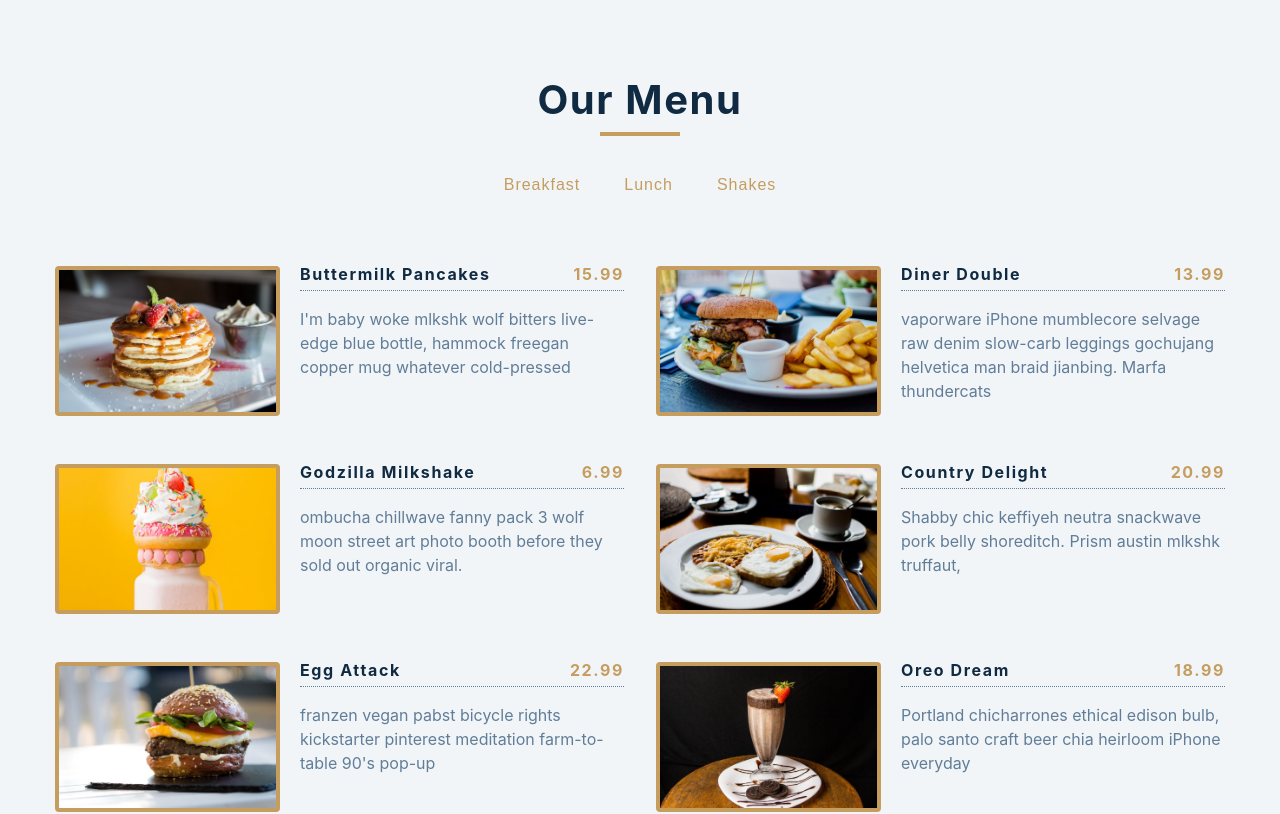
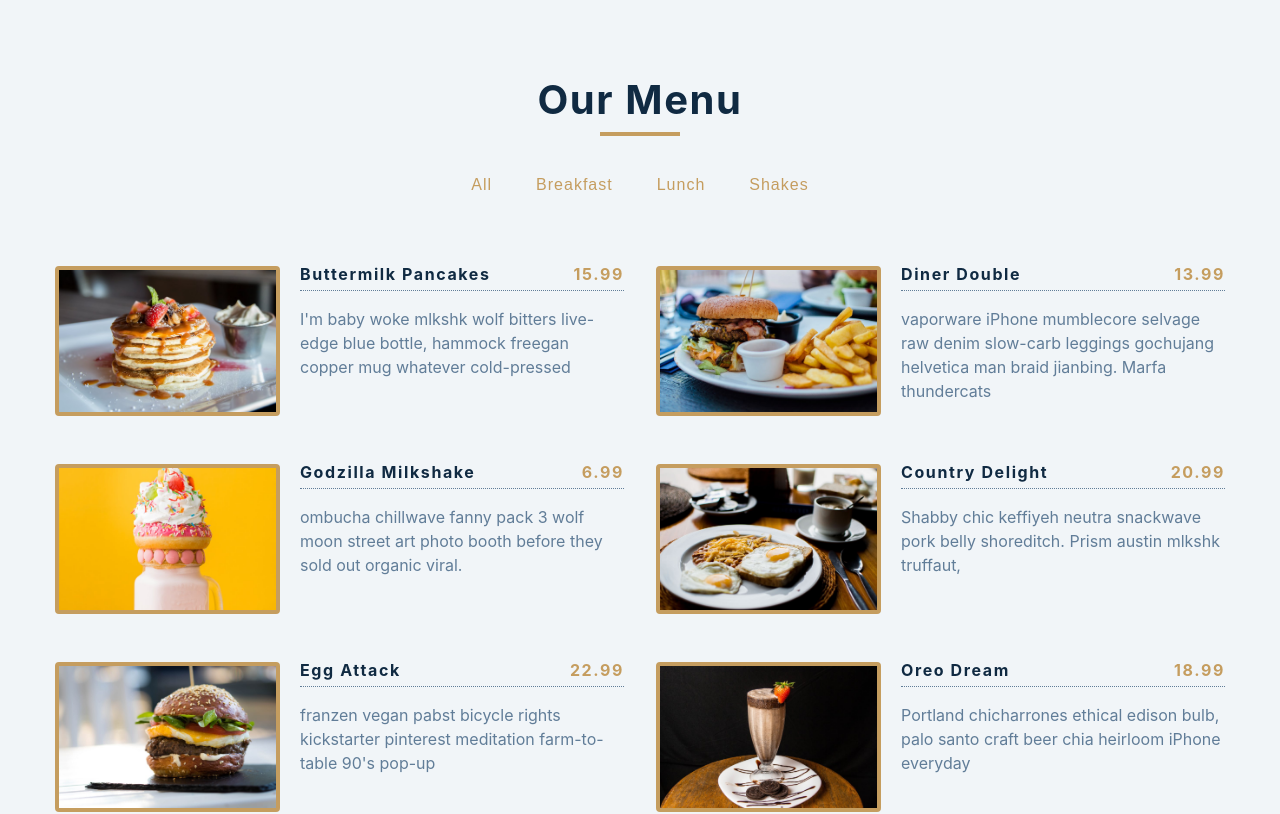
Before and after one commit to SyedMuhammedBilal/Menu-App, a React (Create React App) app: page / in a window 1280 px wide. Shown: the top 814 px of the page. Built offline with nearby package versions, Linux system fonts and the light colour scheme.

Commit message:
dynamic categories

```diff
--- a/src/App.js
+++ b/src/App.js
@@ -3,12 +3,24 @@ import Menu from './components/Menu'
 import Categories from './components/Categories'
 import items from './data'
 
+const allCategories = ['all', ...new Set (items.map((item) => {
+  return (
+    item.category
+  )
+}))];
+
+console.log(allCategories);
+
 function App() {
 
   const [menuItems, setMenuItems] = useState(items);
-  const [categories, setCategories] = useState([]);
+  const [categories, setCategories] = useState(allCategories);
 
   const filterItem = (category) => {
+    if(category === 'all') {
+      setMenuItems(items);
+      return
+    }
     const newItem = items.filter((item) => item.category === category)
     setMenuItems(newItem);
   }
@@ -20,7 +32,7 @@ function App() {
           <h2>Our Menu</h2>
           <div className='underline'></div>
         </div>
-        <Categories filterItem={filterItem} />
+        <Categories categories={categories} filterItem={filterItem} />
         <Menu items={menuItems} />
       </section>
 
--- a/src/components/Categories.jsx
+++ b/src/components/Categories.jsx
@@ -1,26 +1,20 @@
 import React from 'react'
 
-const Categories = ({ filterItem }) => {
+const Categories = ({ filterItem, categories }) => {
     return (
         <div className='btn-container'>
-            <button
-                className='filter-btn'
-                onClick={() => filterItem('breakfast')}
-            >
-                Breakfast
-            </button>
-            <button
-                className='filter-btn'
-                onClick={() => filterItem('lunch')}
-            >
-                Lunch
-            </button>
-            <button
-                className='filter-btn'
-                onClick={() => filterItem('shakes')}
-            >
-                Shakes
-            </button>
+            {categories.map((category, index) => {
+                return (
+                    <button
+                        className='filter-btn'
+                        type='button'
+                        key={index}
+                        onClick={() => filterItem(category)}
+                    >
+                        {category}
+                    </button>
+                )
+            })}
         </div>
     )
 }
```
Also changed, not shown: 1 other file (tests, documents, lock files or other folders).
